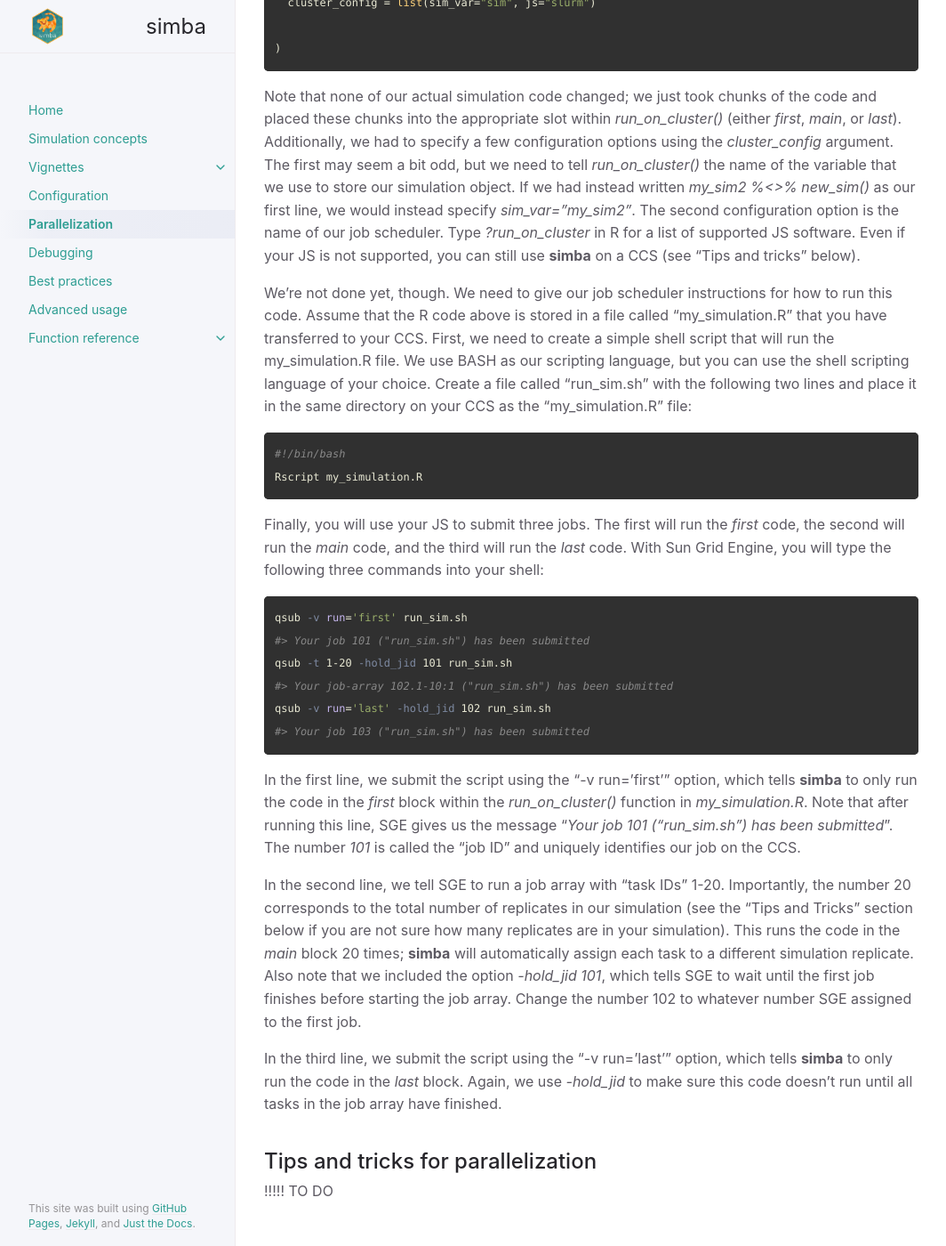
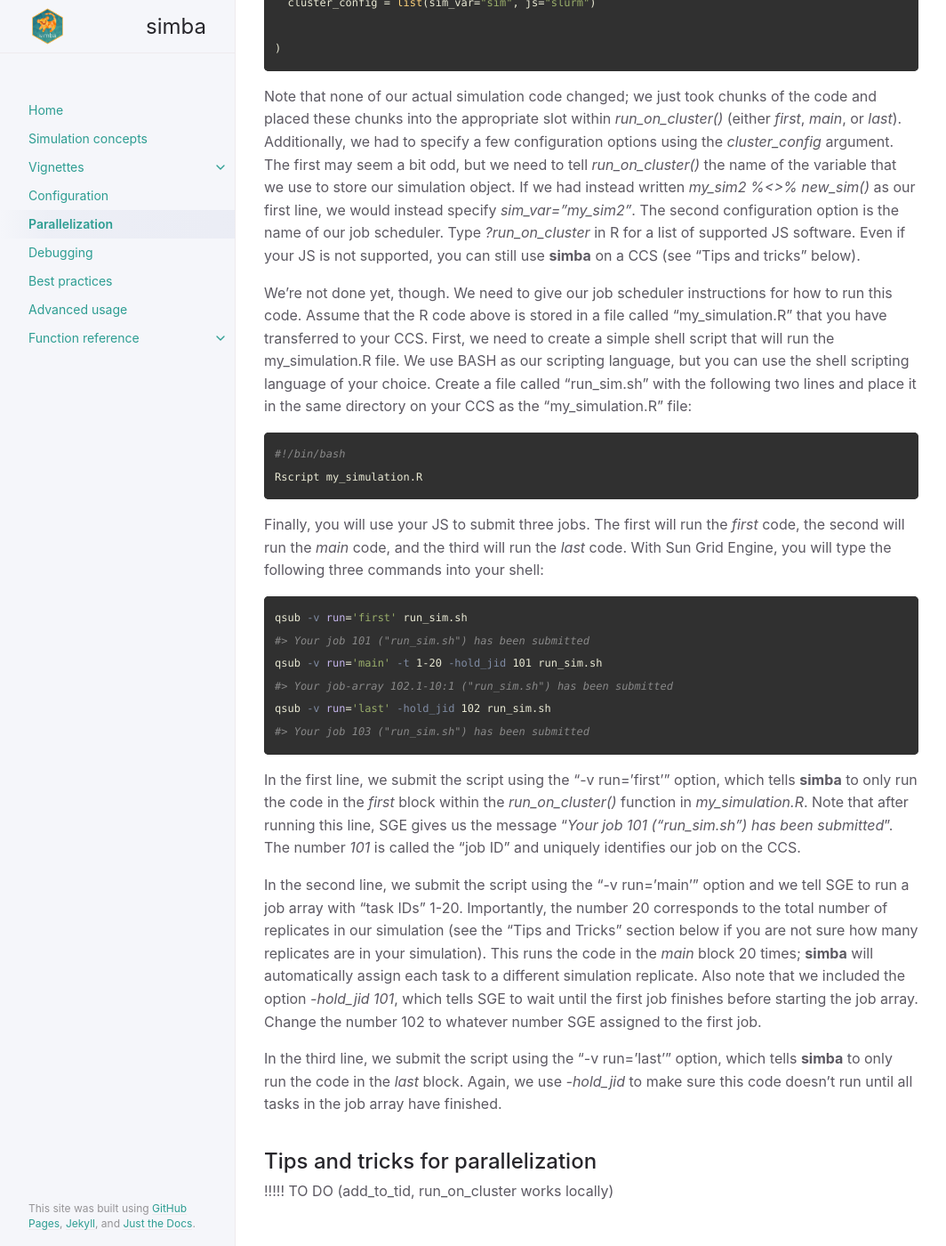
Before and after one commit to Avi-Kenny/SimEngine, a Jekyll site: the page built from docs/docs/parallelization.md, in a window 1280 px wide and 1400 px high, scrolled down 4732 px. Shown: the whole window at 89% size, without its empty margins (107-1171 px from the left). Built offline with Jekyll 4.4.1, drawn with Linux system fonts in a browser that asks for light colours.

````diff
--- a/docs/docs/parallelization.md
+++ b/docs/docs/parallelization.md
@@ -154,7 +154,7 @@
 ```bash
 qsub -v run='first' run_sim.sh
 #> Your job 101 ("run_sim.sh") has been submitted
-qsub -t 1-20 -hold_jid 101 run_sim.sh
+qsub -v run='main' -t 1-20 -hold_jid 101 run_sim.sh
 #> Your job-array 102.1-10:1 ("run_sim.sh") has been submitted
 qsub -v run='last' -hold_jid 102 run_sim.sh
 #> Your job 103 ("run_sim.sh") has been submitted
@@ -162,10 +162,10 @@
 
 In the first line, we submit the script using the "-v run='first'" option, which tells **simba** to only run the code in the *first* block within the *run_on_cluster()* function in *my_simulation.R*. Note that after running this line, SGE gives us the message "*Your job 101 ("run_sim.sh") has been submitted*". The number *101* is called the "job ID" and uniquely identifies our job on the CCS.
 
-In the second line, we tell SGE to run a job array with "task IDs" 1-20. Importantly, the number 20 corresponds to the total number of replicates in our simulation (see the "Tips and Tricks" section below if you are not sure how many replicates are in your simulation). This runs the code in the *main* block 20 times; **simba** will automatically assign each task to a different simulation replicate. Also note that we included the option *-hold_jid 101*, which tells SGE to wait until the first job finishes before starting the job array. Change the number 102 to whatever number SGE assigned to the first job.
+In the second line, we submit the script using the "-v run='main'" option and we tell SGE to run a job array with "task IDs" 1-20. Importantly, the number 20 corresponds to the total number of replicates in our simulation (see the "Tips and Tricks" section below if you are not sure how many replicates are in your simulation). This runs the code in the *main* block 20 times; **simba** will automatically assign each task to a different simulation replicate. Also note that we included the option *-hold_jid 101*, which tells SGE to wait until the first job finishes before starting the job array. Change the number 102 to whatever number SGE assigned to the first job.
 
 In the third line, we submit the script using the "-v run='last'" option, which tells **simba** to only run the code in the *last* block. Again, we use *-hold_jid* to make sure this code doesn't run until all tasks in the job array have finished.
 
 ## Tips and tricks for parallelization
 
-!!!!! TO DO
+!!!!! TO DO (add_to_tid, run_on_cluster works locally)
````
Also changed, not shown: 1 other file.
